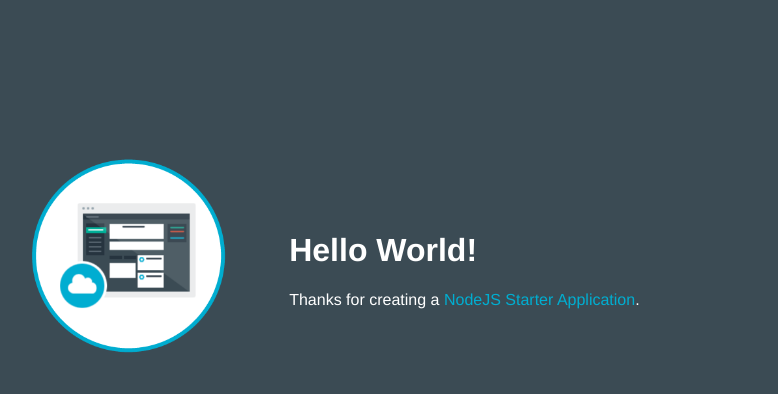
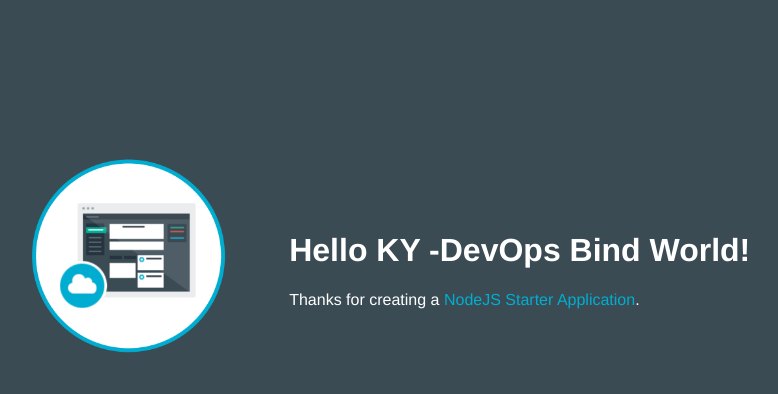
Before and after one commit to ebizky/KYNodeJS, a website: page public/index.html in a window 1280 px wide. Shown: the whole page, without its empty margins (253-1031 px from the left). Drawn offline with Linux system fonts and the light colour scheme.

Commit message:
Update index.html

```diff
--- a/public/index.html
+++ b/public/index.html
@@ -16,7 +16,7 @@
           <img class = "newappIcon" src="images/newapp-icon.png">
         </td>
         <td>
-          <h1 id="message">Hello World!</h1>
+          <h1 id="message">Hello KY -DevOps Bind World!</h1>
           <p class='description'></p> Thanks for creating a <span class = "blue">NodeJS Starter Application</span>.
         </td>
       </tr>
```
